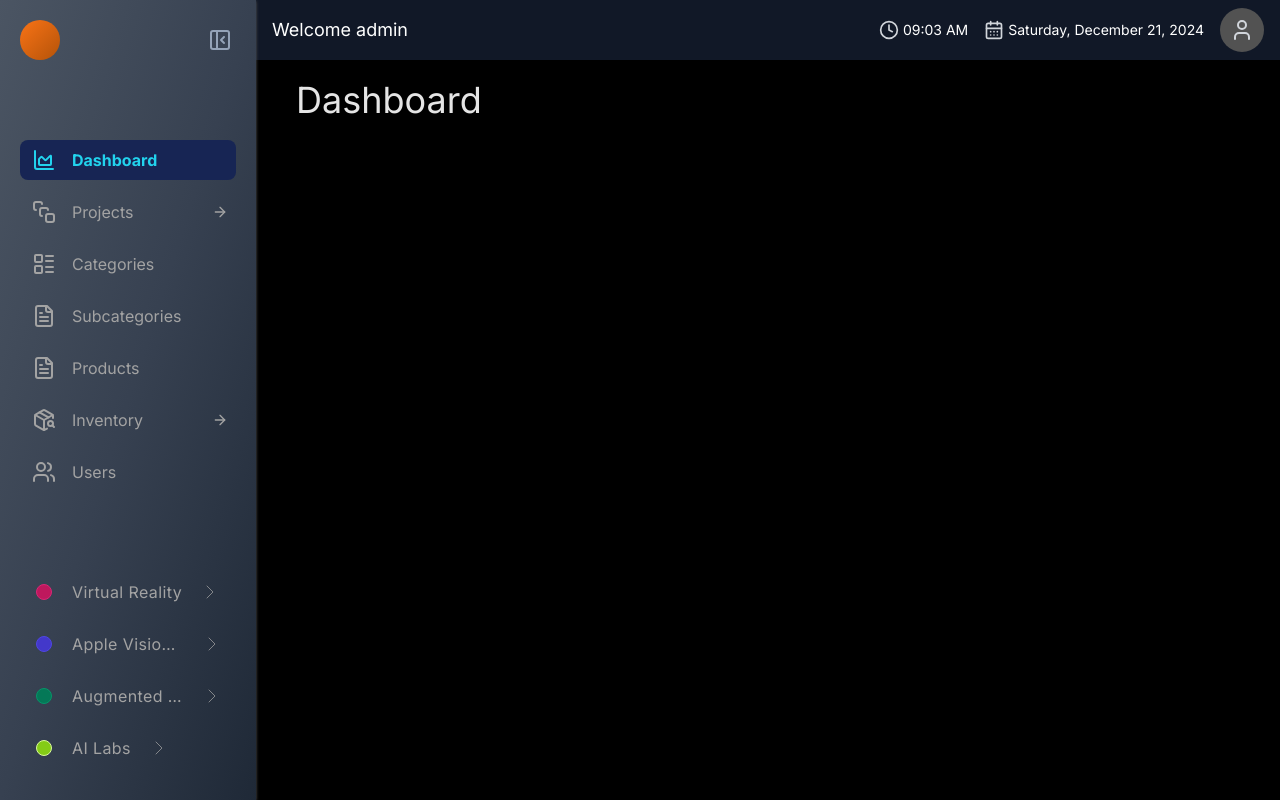
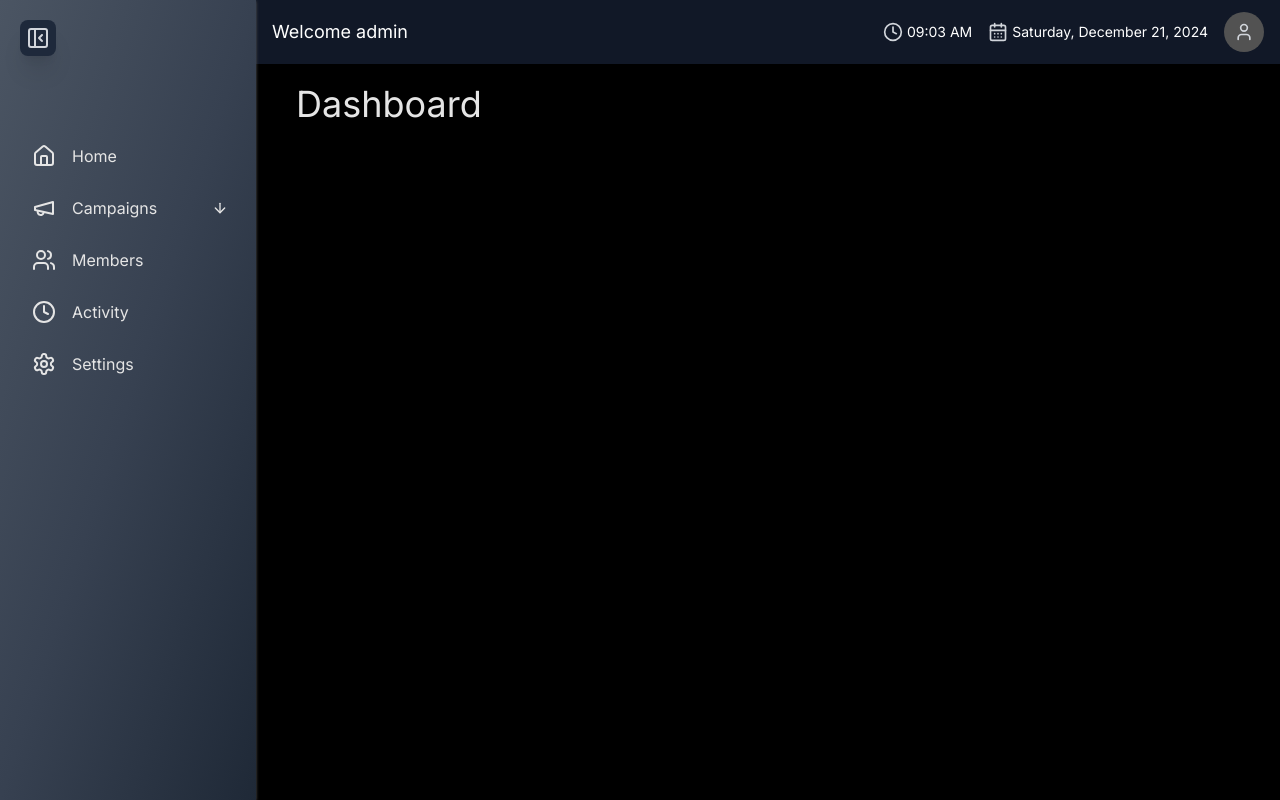
Before and after one commit to mkeloo/loyalty-program, a Next.js app: page /dashboard in a window 1280 px wide. Both pictures are taken after a click on the button 36 px from the left and 36 px from the top of the page. Built offline with nearby package versions, Linux system fonts and the light colour scheme.

Commit message:
Cleaner Version of Dashboard.

```diff
--- a/components/Dashboard/Structure/HeaderBar.tsx
+++ b/components/Dashboard/Structure/HeaderBar.tsx
@@ -29,7 +29,7 @@ const HeaderBar = () => {
     }, []);
 
     return (
-        <div className="w-full flex items-center justify-between bg-gray-900 text-white px-4 py-2 shadow-md">
+        <div className="w-full flex items-center justify-between bg-gray-900 text-white px-4 py-3 shadow-md">
             {/* Left: Welcome Message */}
             <div className="text-lg">Welcome admin</div>
 
@@ -48,7 +48,7 @@ const HeaderBar = () => {
                 <Popover>
                     <PopoverTrigger asChild>
                         <span className="p-2.5 flex items-center justify-center rounded-full bg-neutral-600 cursor-pointer">
-                            <User className="w-6 h-6 text-gray-300" />
+                            <User className="w-5 h-5 text-gray-300" />
                         </span>
                     </PopoverTrigger>
                     <PopoverContent className="flex flex-col items-start justify-center p-4 bg-neutral-800 text-white rounded-lg shadow-lg space-y-2 max-w-fit mx-4">
--- a/components/Dashboard/Structure/Navigation.tsx
+++ b/components/Dashboard/Structure/Navigation.tsx
@@ -2,19 +2,14 @@
 import React, { useEffect, useState } from "react";
 import {
     ArrowRight,
+    CheckCheck,
+    Radiation,
     PanelRightClose,
-    ChartArea,
-    SquareStack,
-    LayoutList,
-    FileText,
-    PackageSearch,
+    Home,
+    Megaphone,
     Users,
-    ChartSpline,
-    ArchiveRestore,
-    FilePlus,
-    Layers,
-    Factory,
-    FileClock,
+    Clock,
+    Settings,
 } from "lucide-react";
 import { motion, useAnimationControls, AnimatePresence } from "framer-motion";
 import ProjectLink from "./ProjectLink";
@@ -106,69 +101,37 @@ const Navigation = ({
 
     const navigationLinks = [
         {
-            name: "Dashboard",
-            icon: <ChartArea strokeWidth={2} className="min-w-8 w-8" />,
+            name: "Home",
+            icon: <Home strokeWidth={2} className="min-w-8 w-8" />,
         },
         {
-            name: "Projects",
-            icon: <SquareStack strokeWidth={2} className="min-w-8 w-8" />,
+            name: "Campaigns",
+            icon: <Megaphone strokeWidth={2} className="min-w-8 w-8" />,
             subLinks: [
-                {
-                    name: "Active Projects",
-                    icon: <ChartSpline strokeWidth={2} className="w-5 h-5" />,
-                },
-                {
-                    name: "Past Projects",
-                    icon: <ArchiveRestore strokeWidth={2} className=" w-5 h-5" />,
-                },
-                {
-                    name: "Create New",
-                    icon: <FilePlus strokeWidth={2} className=" w-5 h-5" />,
-                },
+                { name: "Active", icon: <Radiation strokeWidth={2} className="w-5 h-5" /> },
+                { name: "Completed", icon: <CheckCheck strokeWidth={2} className="w-5 h-5" /> },
             ],
         },
         {
-            name: "Categories",
-            icon: <LayoutList strokeWidth={2} className=" min-w-8 w-8" />,
+            name: "Members",
+            icon: <Users strokeWidth={2} className="min-w-8 w-8" />,
         },
         {
-            name: "Subcategories",
-            icon: <FileText strokeWidth={2} className=" min-w-8 w-8" />,
+            name: "Activity",
+            icon: <Clock strokeWidth={2} className="min-w-8 w-8" />,
         },
         {
-            name: "Products",
-            icon: <FileText strokeWidth={2} className=" min-w-8 w-8" />,
-        },
-        {
-            name: "Inventory",
-            icon: <PackageSearch strokeWidth={2} className=" min-w-8 w-8" />,
-            subLinks: [
-                {
-                    name: "Stock Levels",
-                    icon: <Layers strokeWidth={2} className=" w-5 h-5" />,
-                },
-                {
-                    name: "Suppliers",
-                    icon: <Factory strokeWidth={2} className=" w-5 h-5" />,
-                },
-                {
-                    name: "Order History",
-                    icon: <FileClock strokeWidth={2} className=" w-5 h-5" />,
-                },
-            ],
-        },
-        {
-            name: "Users",
-            icon: <Users strokeWidth={2} className=" min-w-8 w-8" />,
+            name: "Settings",
+            icon: <Settings strokeWidth={2} className="min-w-8 w-8" />,
         },
     ];
 
-    const projectLinks = [
-        { name: "Virtual Reality", color: "bg-pink-700 border-pink-600" },
-        { name: "Apple Vision Pro", color: "bg-indigo-700 border-indigo-600" },
-        { name: "Augmented Reality", color: "bg-emerald-700 border-emerald-600" },
-        { name: "AI Labs", color: "bg-lime-500 border-lime-200" },
-    ];
+    // const projectLinks = [
+    //     { name: "Virtual Reality", color: "bg-pink-700 border-pink-600" },
+    //     { name: "Apple Vision Pro", color: "bg-indigo-700 border-indigo-600" },
+    //     { name: "Augmented Reality", color: "bg-emerald-700 border-emerald-600" },
+    //     { name: "AI Labs", color: "bg-lime-500 border-lime-200" },
+    // ];
 
     useEffect(() => {
         if (isOpen) {
@@ -193,10 +156,17 @@ const Navigation = ({
             setIsOpen(true);
             setIsSidebarOpen(true); // Open the sidebar
         }
+
+        // If the clicked link has sub-links and is already active, toggle the dropdown
+        if (page === openDropdown) {
+            setOpenDropdown(null); // Close the dropdown if it's open
+        } else {
+            setOpenDropdown(page); // Open the dropdown for this page
+        }
+
         setActiveLink(page); // Update the active link
+        setSelectedProject(null); // Close the second sidebar
         setCurrentPage(page); // Update the current page in the main content
-        setSelectedProject(null); // Close the second sidebar
-        setOpenDropdown(null); // Close any open dropdown
     };
 
     const toggleDropdown = (name: string) => {
@@ -204,7 +174,7 @@ const Navigation = ({
             setIsOpen(true); // Open the sidebar if closed
             setIsSidebarOpen(true);
         }
-        setOpenDropdown((prev) => (prev === name ? null : name));
+        setOpenDropdown((prev) => (prev === name ? null : name)); // Toggle dropdown state
     };
 
     const handleSubLinkClick = (name: string) => {
@@ -223,22 +193,22 @@ const Navigation = ({
             >
 
                 <div className="w-full flex flex-row justify-between place-items-center">
-                    {isOpen && (
+                    {/* {isOpen && (
                         <div className="w-10 h-10 bg-gradient-to-br from-orange-500 to-amber-700 rounded-full" />
-                    )}
+                    )} */}
                     <button
-                        className="p-1 rounded-full flex"
+                        className="bg-slate-800 p-1.5 rounded-lg flex shadow-xl"
                         onClick={handleOpenClose}
                     >
                         <motion.span
                             variants={svgVariants}
                             animate={svgControls}
                             initial="close"
-                            className="flex items-center"
+                            className="flex items-center "
                         >
                             <PanelRightClose
                                 strokeWidth={2}
-                                className="w-6 h-6 stroke-slate-400 hover:stroke-neutral-100"
+                                className="w-6 h-6 stroke-gray-300 hover:stroke-neutral-100"
                             />
                         </motion.span>
                     </button>
@@ -249,15 +219,11 @@ const Navigation = ({
                     {navigationLinks.map((link) => (
                         <div key={link.name} className="flex flex-col">
                             <div
-                                className={`flex items-center justify-between ${activeLink === link.name ? "bg-blue-950 text-cyan-400 font-bold" : "text-neutral-400"
-                                    } p-2 rounded-lg cursor-pointer hover:text-white hover:bg-neutral-700/30`}
+                                className={`flex items-center justify-between ${activeLink === link.name ? "bg-blue-950 text-cyan-400 font-bold" : "text-neutral-200"
+                                    } p-2 rounded-lg cursor-pointer hover:text-white hover:bg-cyan-500`}
                                 onClick={(e) => {
                                     e.stopPropagation(); // Prevent bubbling
                                     handleNavigationClick(link.name); // Navigate to the parent link
-                                    if (link.subLinks) {
-                                        // Toggle the dropdown logic
-                                        setOpenDropdown((prev) => (prev === link.name ? null : link.name));
-                                    }
                                 }}
                             >
                                 <div className="flex items-center gap-3">
@@ -274,8 +240,7 @@ const Navigation = ({
                                     >
                                         <ArrowRight
                                             strokeWidth={2}
-                                            className={`w-4 h-4 ${openDropdown === link.name ? "rotate-90" : ""
-                                                } transition-transform`}
+                                            className="w-4 h-4 rotate-90 transition-transform"
                                         />
                                     </motion.div>
                                 )}
@@ -313,7 +278,7 @@ const Navigation = ({
                 </div>
 
                 {/* Project Links */}
-                <div className="flex flex-col gap-3">
+                {/* <div className="flex flex-col gap-3">
                     {projectLinks.map((project) => (
                         <ProjectLink
                             key={project.name}
@@ -330,7 +295,7 @@ const Navigation = ({
                             />
                         </ProjectLink>
                     ))}
-                </div>
+                </div> */}
             </motion.nav>
 
             <AnimatePresence>
```
